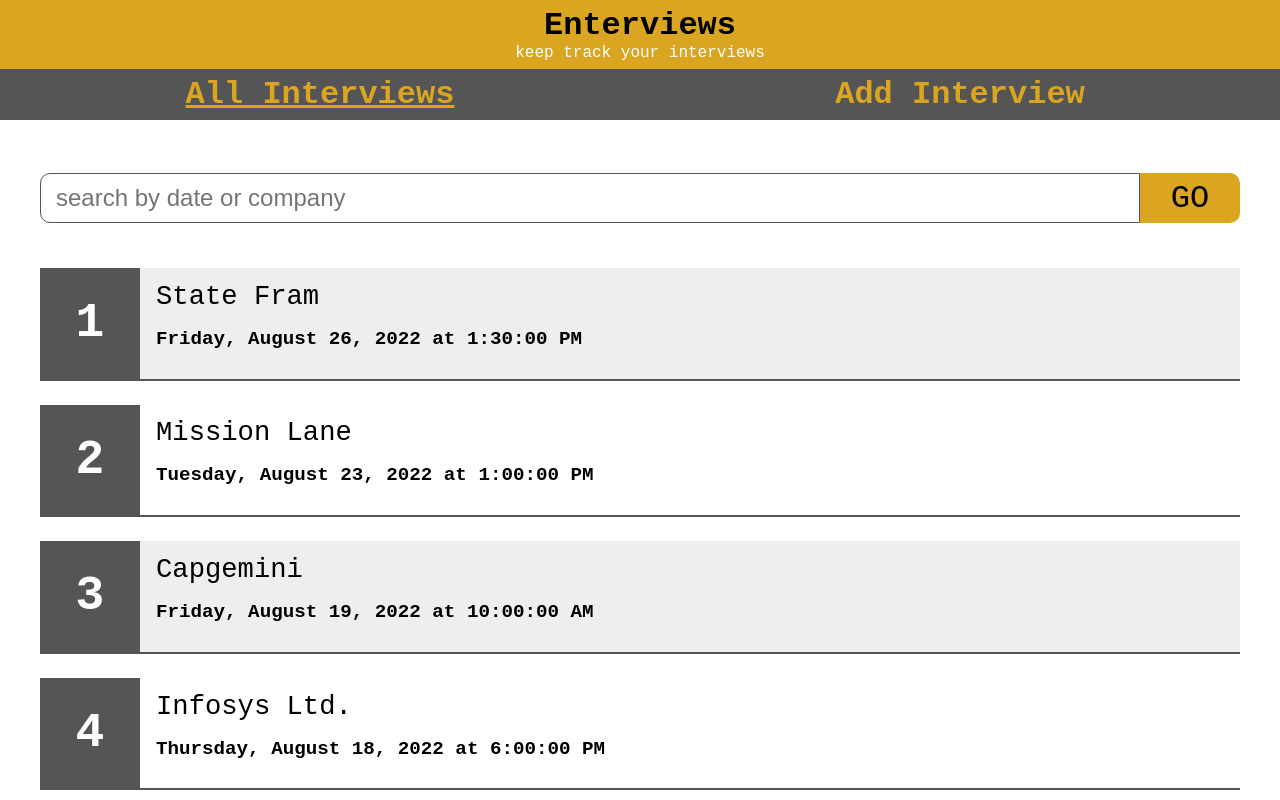
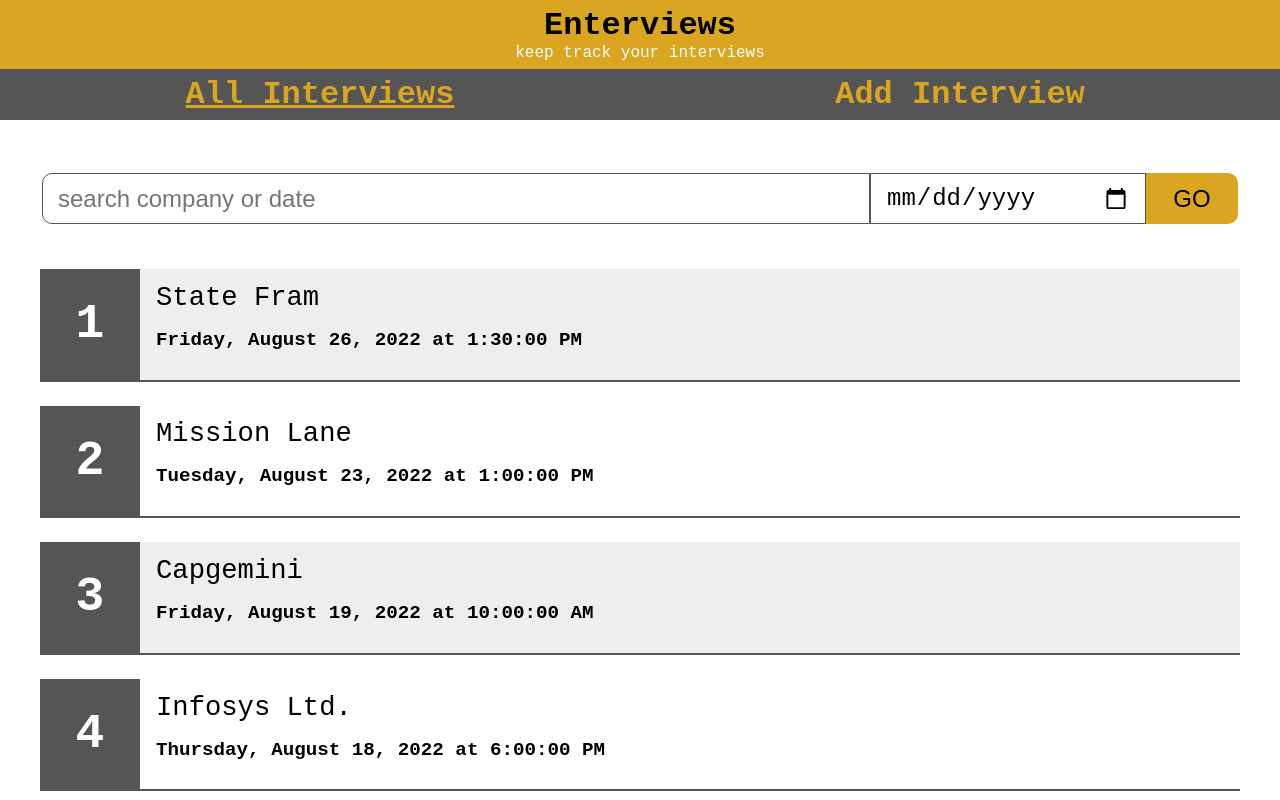
Before and after one commit to Brondchux/enterviews-client, a React (Create React App) app: page /interviews in a window 1280 px wide. Shown: the top 800 px of the page. Built offline with nearby package versions, Linux system fonts and the light colour scheme.

Commit message:
Added fieldset to search box input fields to ensure they are horizontally aligned

```diff
--- a/src/Components/Form/index.js
+++ b/src/Components/Form/index.js
@@ -49,7 +49,7 @@
 			time: "",
 			duration: "",
 		});
-	}, [interview]);
+	}, [id, interview]);
 	useEffect(() => populateFields(), [populateFields]);
 
 	const submitHandler = (e) => {
@@ -58,9 +58,9 @@
 	};
 
 	return (
-		<div className="form-box">
+		<section className="form-box">
+			<div className="alert" hidden></div>
 			<form className="interview-form" onSubmit={submitHandler}>
-				<div className="alert" hidden></div>
 				<div>
 					<label htmlFor="company">Company</label>
 					<input
@@ -142,7 +142,7 @@
 					</button>
 				</div>
 			</form>
-		</div>
+		</section>
 	);
 };
 
--- a/src/Components/Search/index.js
+++ b/src/Components/Search/index.js
@@ -5,10 +5,12 @@
 	const [showSuggestions, setShowSuggestions] = useState(false);
 	const [formState, setFormState] = useState({
 		search: "",
+		calendar: "",
 	});
 	const changeHandler = (e) => {
 		const { name, value } = e.target;
 		setFormState({
+			...formState,
 			[name]: value,
 		});
 	};
@@ -20,31 +22,46 @@
 		setShowSuggestions(false);
 		setFormState({
 			search: "",
+			calendar: "",
 		});
 	};
 
 	return (
 		<Fragment>
 			<form className="search-box" onSubmit={searchHandler}>
-				<div>
+				<fieldset className="search-fieldset">
 					<input
 						id="search"
 						name="search"
 						value={formState.search}
 						onChange={changeHandler}
 						className="form-control"
-						placeholder="search by date or company"
+						placeholder="search company or date"
 						type="text"
-						onBlur={closeSuggestions}
+						autoComplete="off"
 					/>
-				</div>
-				<div onClick={searchHandler}>
-					<span>GO</span>
-				</div>
+					<input
+						id="calendar"
+						name="calendar"
+						value={formState.calendar}
+						onChange={changeHandler}
+						className="form-control"
+						type="date"
+					/>
+					<button onClick={searchHandler}>
+						<span>GO</span>
+					</button>
+				</fieldset>
 			</form>
 			{showSuggestions && (
-				<section className="search-suggestions">
-					<p>Looking for {formState.search}</p>
+				<section className="search-suggestions" onClick={closeSuggestions}>
+					<p
+						onClick={(e) => {
+							e.stopPropagation();
+						}}
+					>
+						Looking for {formState.search}
+					</p>
 				</section>
 			)}
 		</Fragment>
--- a/src/Components/Search/search.css
+++ b/src/Components/Search/search.css
@@ -1,22 +1,31 @@
 .search-box {
 	margin-bottom: 1rem;
 	display: grid;
-	grid-template-columns: 11fr 1fr;
+	grid-template-columns: repeat(1, 12fr);
 }
-.search-box div:first-child input {
-	border-radius: 10px 0 0 10px;
+.search-fieldset {
+	padding: 0;
+	border: 0;
+	display: grid;
+	grid-template-columns: repeat(1, 9fr 3fr 1fr);
+}
+.search-fieldset input {
 	border: 1px solid #555;
 }
-.search-box div:last-child {
+.search-fieldset input:first-child {
+	border-radius: 10px 0 0 10px;
+}
+.search-fieldset button {
 	background-color: #daa520;
 	display: flex;
 	margin: 5px 0;
+	border: 0;
 	border-radius: 0 10px 10px 0;
 	cursor: pointer;
 }
-.search-box div:last-child span {
+.search-fieldset button span {
 	margin: auto;
-	font-size: 2rem;
+	font-size: 1.5rem;
 }
 .search-suggestions {
 	color: #555;
--- a/src/Styles/App.css
+++ b/src/Styles/App.css
@@ -14,6 +14,10 @@
 	max-width: 1200px;
 	margin: 0 auto;
 	padding: 0 1rem;
+}
+input:focus {
+	outline: none !important;
+	border: 1px solid #daa520 !important;
 }
 .form-control {
 	font-size: 1.5rem;
```
Also changed, not shown: 1 other file (tests, documents, lock files or other folders).
